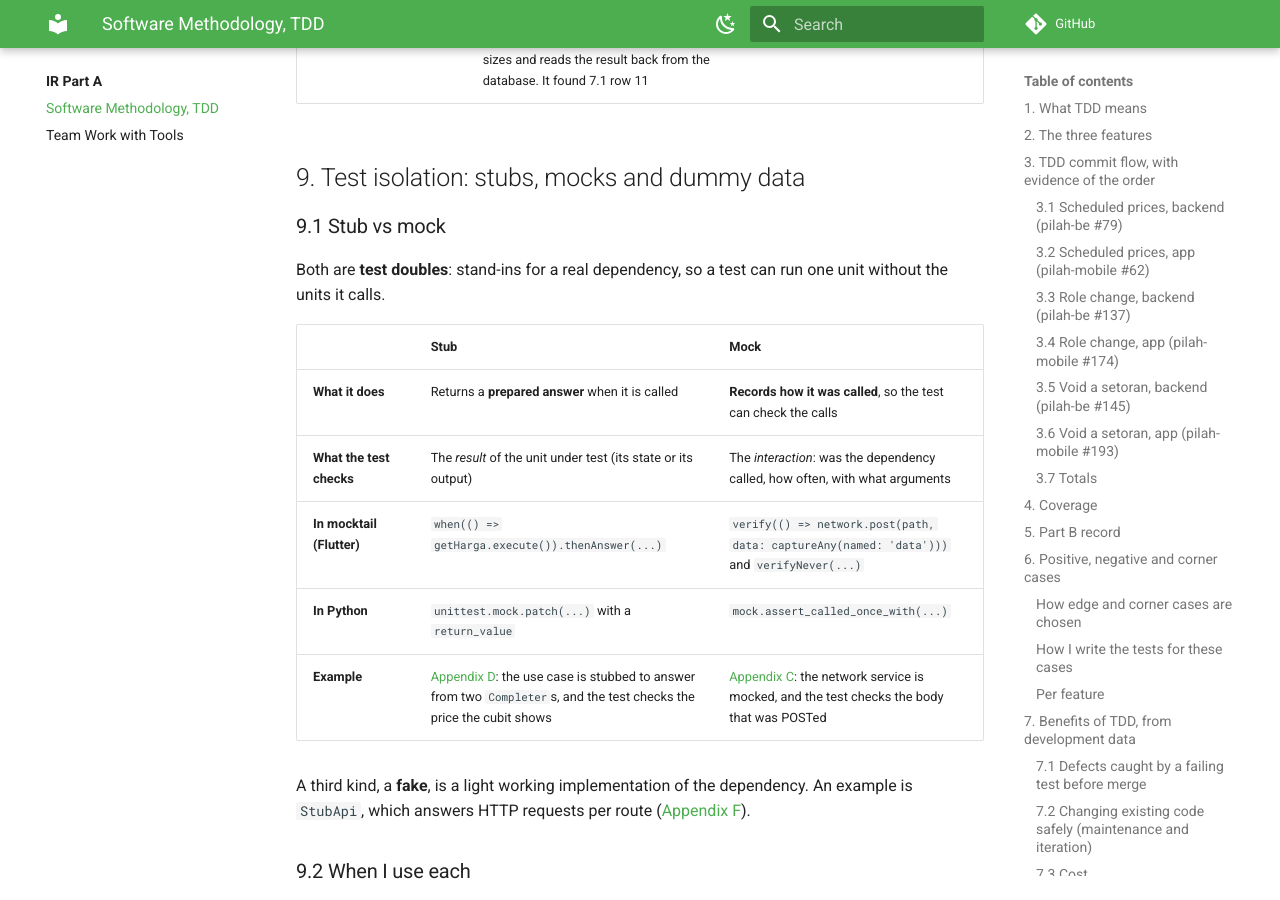
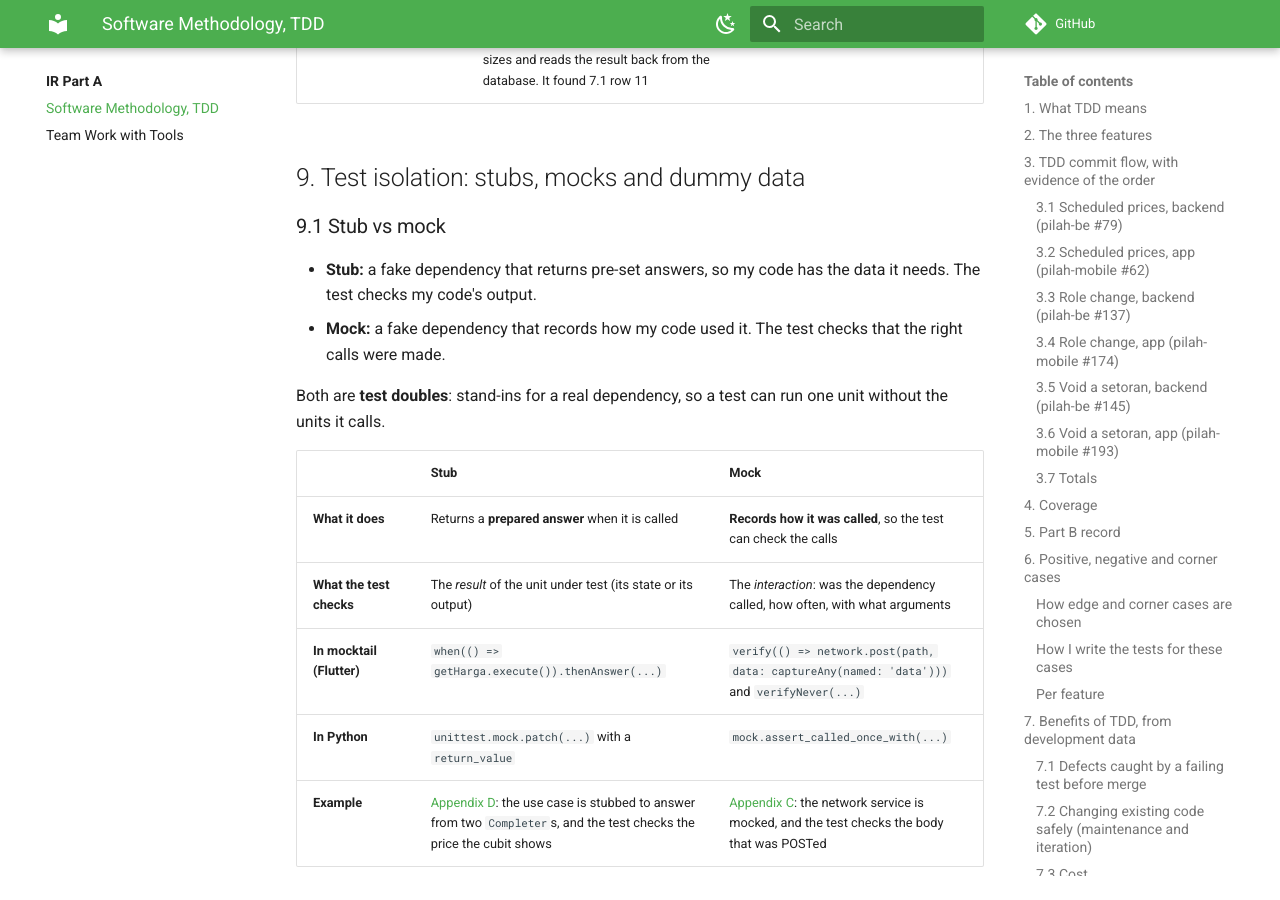
Before and after one commit to mvfi0/pilah-docs, an MkDocs documentation site: the page built from docs/review-part-a/tdd.md, in a window 1280 px wide and 900 px high, scrolled down 20985 px. Built offline with MkDocs 1.6.1 and Material for MkDocs 9.7.7, drawn with Linux system fonts in a browser that asks for light colours; comment, search, counter and statistics services are not loaded.

Commit message:
docs(ir): define stub and mock in plain words in Part A TDD
Section 9.1 opens with one-line definitions: a stub returns pre-set
answers and the test checks the code's output; a mock records how the
code used it and the test checks the calls.

Co-Authored-By: Claude Opus 5.5 <noreply@anthropic.com>

```diff
--- a/docs/review-part-a/tdd.md
+++ b/docs/review-part-a/tdd.md
@@ -481,6 +481,9 @@ What the data does support:
 
 ### 9.1 Stub vs mock
 
+- **Stub:** a fake dependency that returns pre-set answers, so my code has the data it needs. The test checks my code's output.
+- **Mock:** a fake dependency that records how my code used it. The test checks that the right calls were made.
+
 Both are **test doubles**: stand-ins for a real dependency, so a test can run one unit without the units it calls.
 
 | | Stub | Mock |
```
